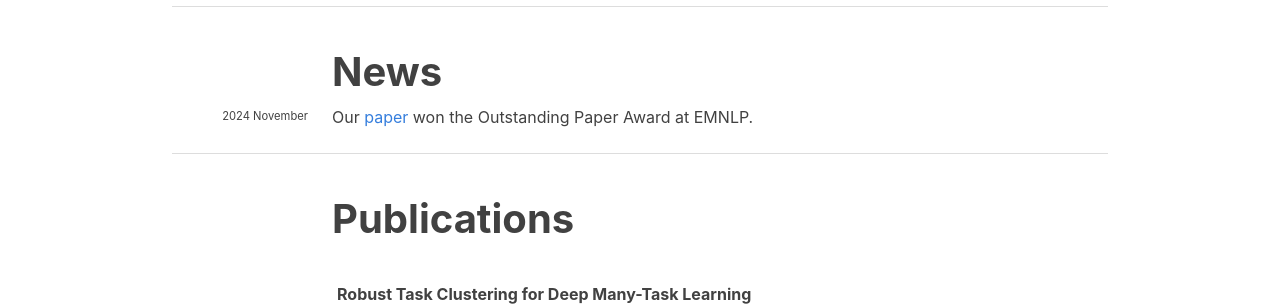
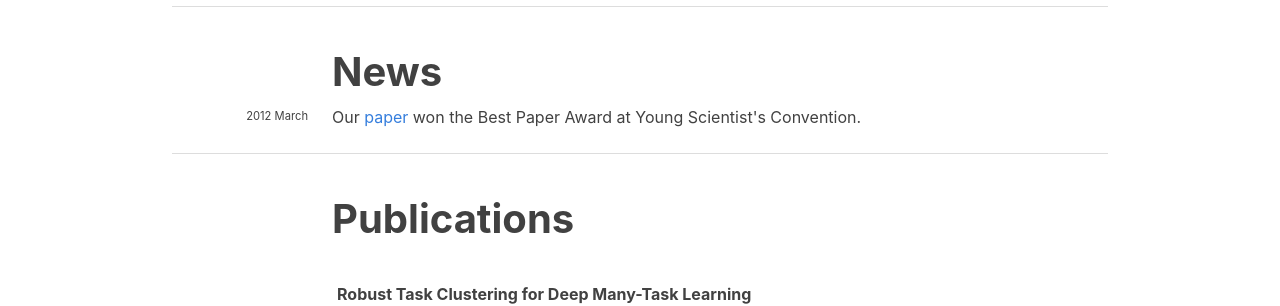
Before and after one commit to hariharanragothaman/hariharanragothaman.github.io, a Jekyll site: the page built from index.md, in a window 1280 px wide. Shown: the part 830-1136 px from the top of the page. Built offline with Jekyll 4.4.1, drawn with Linux system fonts in a browser that asks for light colours; nearby versions of some CDN libraries; some web fonts are replaced.

Commit message:
Polishes and Updates

```diff
--- a/_data/news.yaml
+++ b/_data/news.yaml
@@ -1,3 +1,3 @@
-- year: 2024
-  year-extra: November
-  description: Our <a href="https://machinelearning.apple.com/research/cultural-translation">paper</a> won the Outstanding Paper Award at EMNLP.
+- year: 2012
+  year-extra: March
+  description: Our <a href="https://arxiv.org/pdf/2411.16016">paper</a> won the Best Paper Award at Young Scientist's Convention.
```
